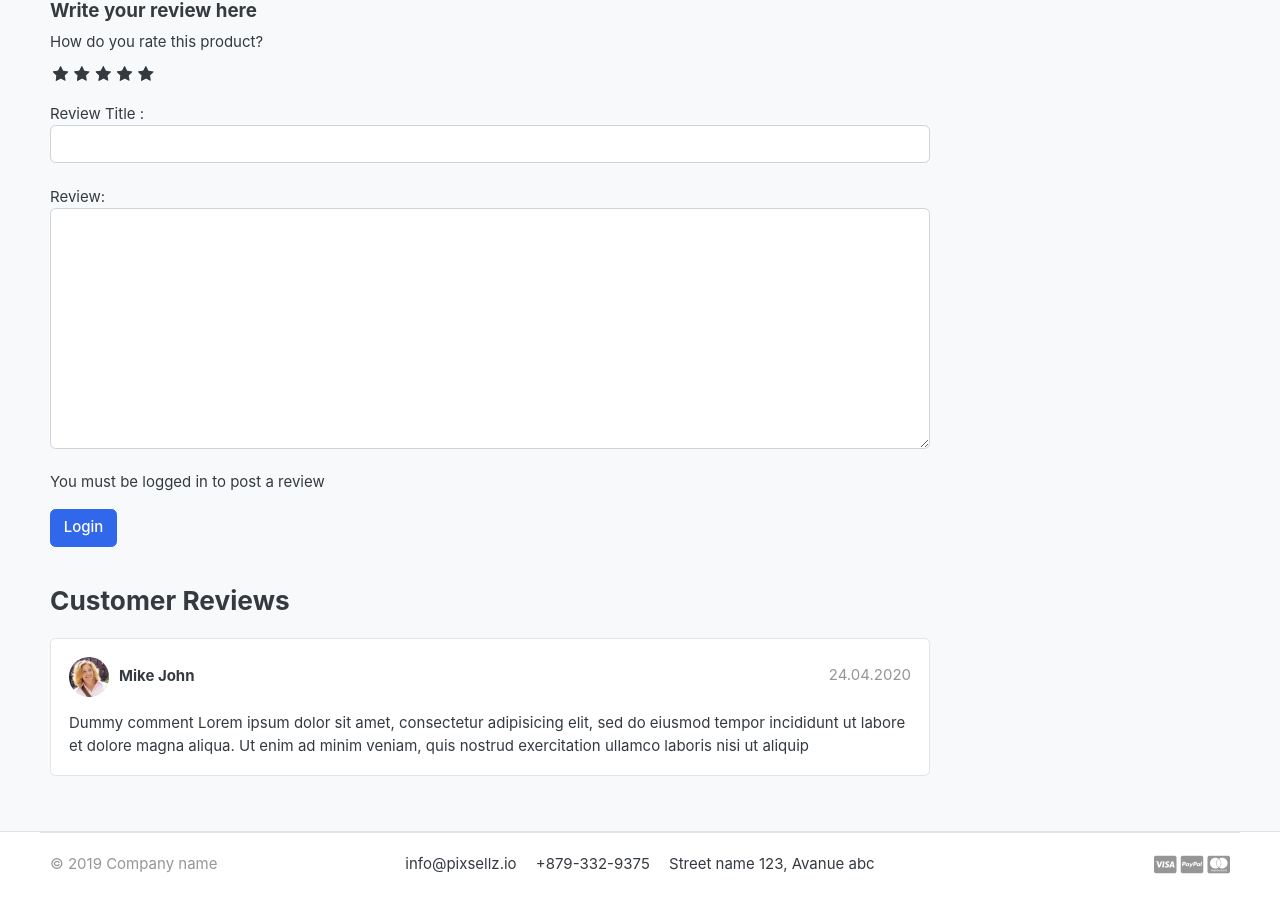
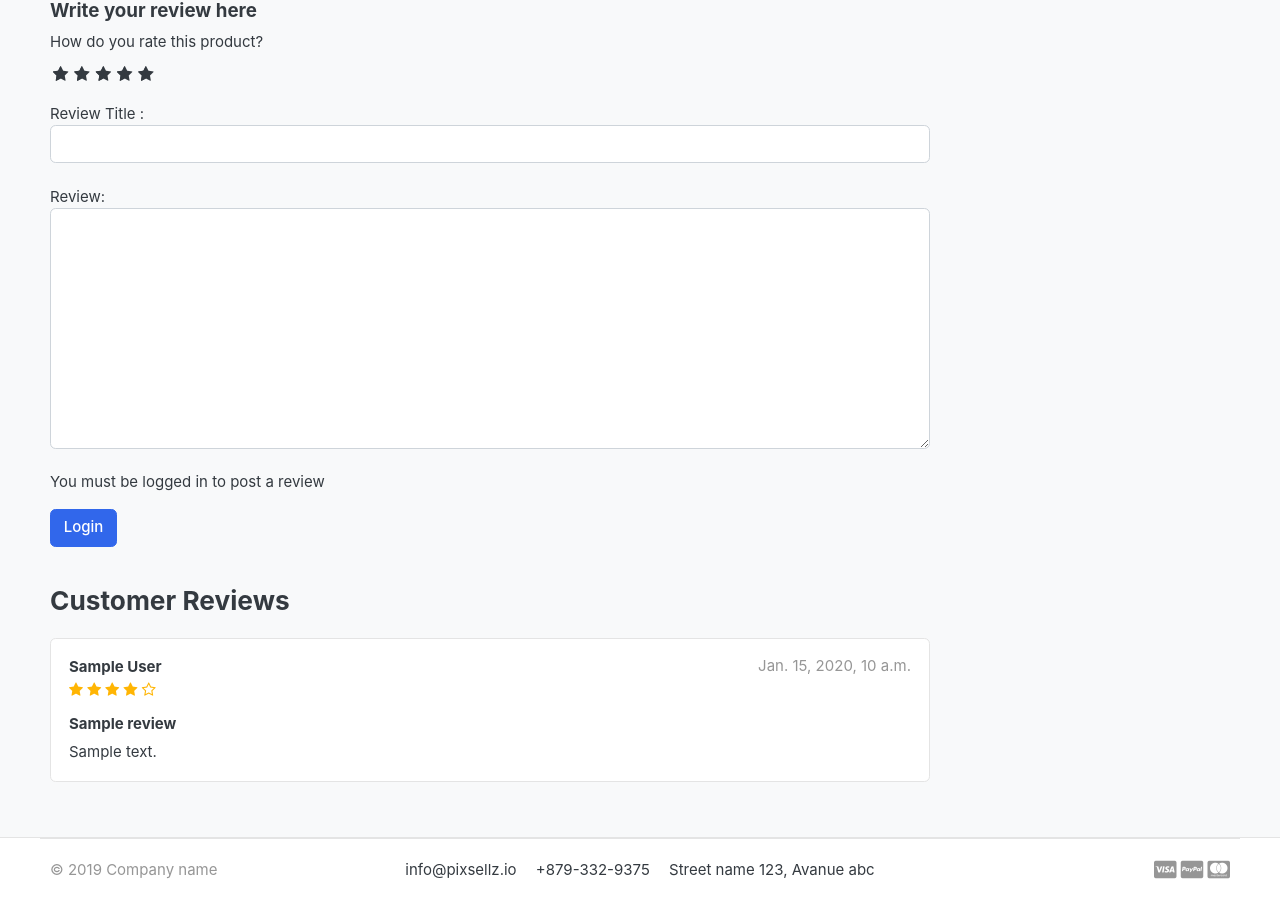
Before and after one commit to kiruvino/E-Commerce-app, a Django app: template templates/product-detail.html in a window 1280 px wide. Shown: the part 643-1545 px from the top of the page. Before the commit the page ends 1517 px from the top, so only its background shows below. Run offline with Django 3.2, Linux system fonts and the light colour scheme; the template is opened without the code that fills it: most values are stand-ins (such as "Sample title", 1, 10 or a date in 2020); grey boxes marked "Sample" are stand-in pictures; some libraries are stand-ins or nearby versions; some web fonts are replaced.

Commit message:
first commit

```diff
--- a/DAkart/settings.py
+++ b/DAkart/settings.py
@@ -135,9 +135,10 @@ STATIC_URL = '/static/'
 MEDIA_URL = '/media/'
 MEDIA_ROOT = BASE_DIR /'media'
 
+
 EMAIL_HOST = 'smtp.gmail.com'
 EMAIL_HOST_USER = 'L.avinash68@gmail.com'
-EMAIL_HOST_PASSWORD = 'hukpdbveiojipvpf'
+EMAIL_HOST_PASSWORD = 'oyobdipmjmuugtcs'
 EMAIL_PORT = 587
 EMAIL_USE_TLS = True
 EMAIL_USE_SSL = False
--- a/DAkart/static/css/custom.css
+++ b/DAkart/static/css/custom.css
@@ -38,3 +38,7 @@
 input:checked ~ label, label:hover ~ label {
     color:#ffb503
 }
+
+.user-review i {
+    color:#ffb503
+}
--- a/order/views.py
+++ b/order/views.py
@@ -64,7 +64,7 @@ def payments(request):
 
 
 
-        #send order completion mail to user
+    '''    #send order completion mail to user
     mail_subject = "DAKart - Your Order is Placed"
     email_from = settings.EMAIL_HOST_USER
     message = render_to_string('order_received.html',{
@@ -74,6 +74,7 @@ def payments(request):
     })
     to_email = [request.user.email,]
     send_mail(mail_subject,message,email_from,to_email)
+    '''
     print(order.order_number)
     print(paymentobject.payment_id)
         #redirect to order complete page
--- a/templates/product-detail.html
+++ b/templates/product-detail.html
@@ -114,23 +114,33 @@
 
         </header>
 
+        {% for review in reviews %}
         <article class="box mb-3">
             <div class="icontext w-100">
-                <img src="./images/avatars/avatar1.jpg" class="img-xs icon rounded-circle">
+                <!--<img src="./images/avatars/avatar1.jpg" class="img-xs icon rounded-circle"> -->
                 <div class="text">
-                    <span class="date text-muted float-md-right">24.04.2020 </span>
-                    <h6 class="mb-1">Mike John </h6>
-
+                    <span class="date text-muted float-md-right">{{ review.updated_at }} </span>
+                    <h6 class="mb-1">{{ review.user.first_name }} {{ review.user.last_name }}</h6>
+                    <div class="user-review">
+                        <span>
+                            <i class="fa fa-star{% if review.rating == 0.5 %}-half-o {% elif review.rating < 1 %}-o {% endif %}"></i>
+                            <i class="fa fa-star{% if review.rating == 1.5 %}-half-o {% elif review.rating < 2 %}-o {% endif %}"></i>
+                            <i class="fa fa-star{% if review.rating == 2.5 %}-half-o {% elif review.rating < 3 %}-o {% endif %}"></i>
+                            <i class="fa fa-star{% if review.rating == 3.5 %}-half-o {% elif review.rating < 4 %}-o {% endif %}"></i>
+                            <i class="fa fa-star{% if review.rating == 4.5 %}-half-o {% elif review.rating < 5 %}-o {% endif %}"></i>
+                        </span>
+                    </div>
                 </div>
             </div> <!-- icontext.// -->
             <div class="mt-3">
+                <h6> {{ review.subject }} </h6>
                 <p>
-                    Dummy comment Lorem ipsum dolor sit amet, consectetur adipisicing elit, sed do eiusmod
-                    tempor incididunt ut labore et dolore magna aliqua. Ut enim ad minim veniam,
-                    quis nostrud exercitation ullamco laboris nisi ut aliquip
+                    {{ review.review }}
                 </p>
             </div>
         </article>
+
+        {% endfor %}
 
 
 
```
Also changed, not shown: store/forms.py (added, +7 -0 lines), store/models.py (+8 -0 lines), store/views.py (+7 -1 lines), carts/migrations/0007_auto_20231128_0635.py (added), carts/migrations/0008_alter_cartitem_user.py (added), db.sqlite3, order/__init__.py (added), order/migrations/0001_initial.py (added), order/migrations/__init__.py (added), store/migrations/0003_reviewrating.py (added).
